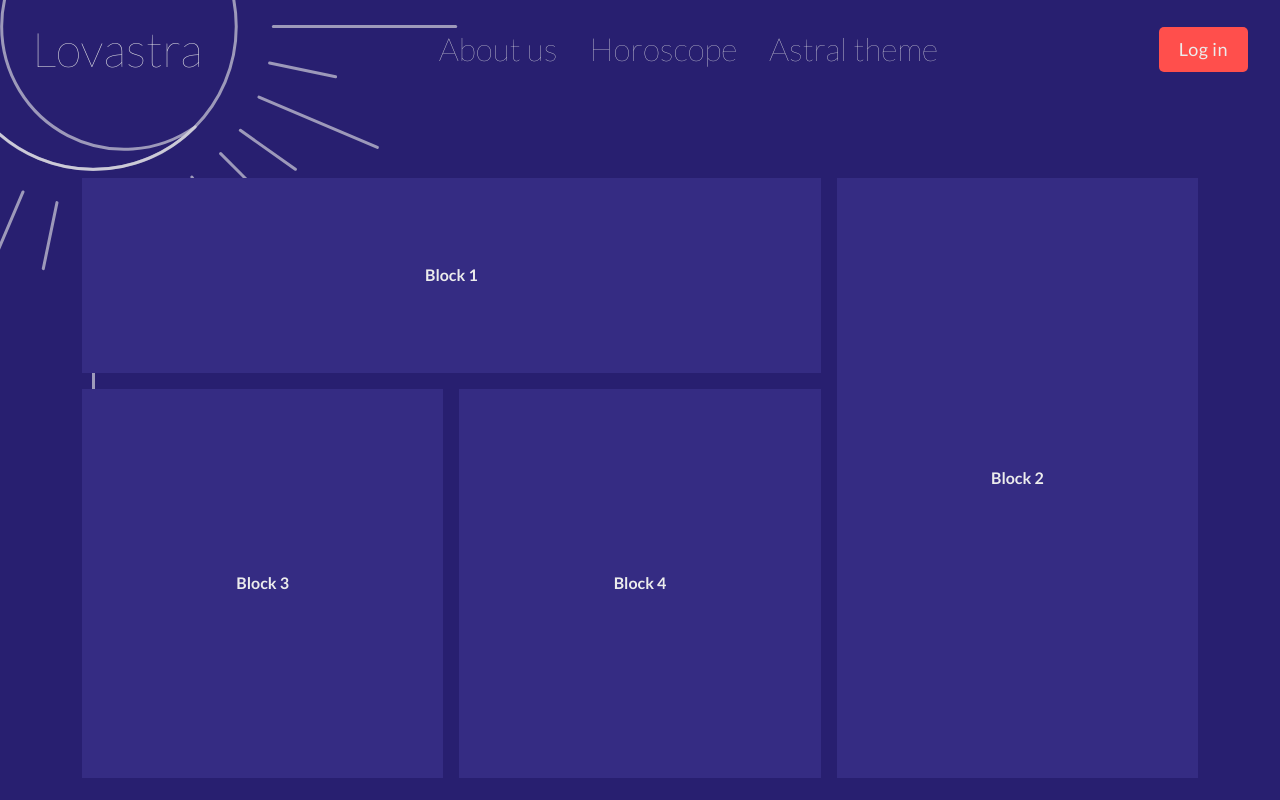
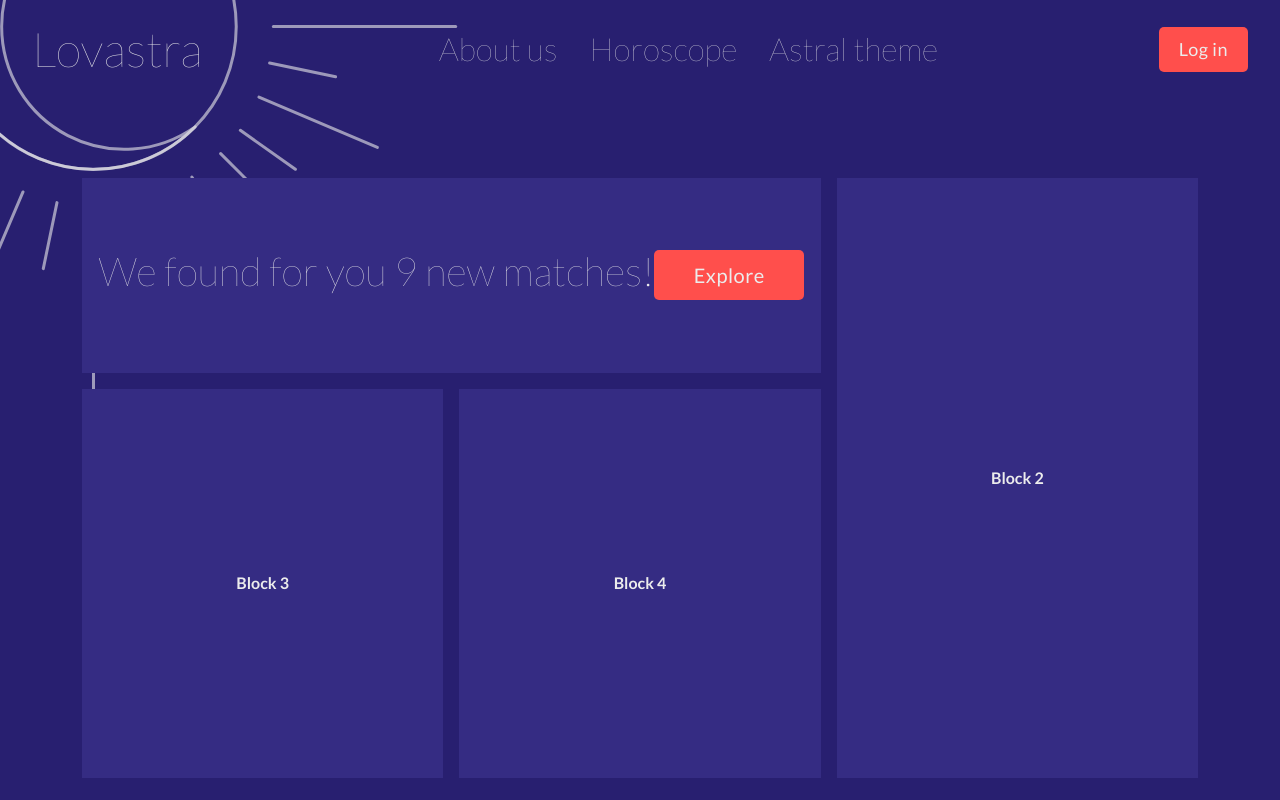
Before and after one commit to Jo-nana/lovastra, a React (Create React App) app: page /dashboard in a window 1280 px wide. Built offline with nearby package versions, Linux system fonts and the light colour scheme; no server answers.

Commit message:
filling block in dashboard

```diff
--- a/src/components/routes/dashboard/dashboard.component.jsx
+++ b/src/components/routes/dashboard/dashboard.component.jsx
@@ -1,15 +1,24 @@
 import './dashboard.styles.scss';
+import string from '../../../string';
+import Button from '../../button/button.component'
+
 
 const Dashboard = () => {
 
+  const block1String = string.dashboard.block1;
+
   return (
-<div className="container">
-  <div className="block block1">Block 1</div>
-  <div className="block block2">Block 2</div>
-  <div className="block block3">Block 3</div>
-  <div className="block block4">Block 4</div>
-</div>
-
+    <div className="container">
+      <div className="block block1">
+        <h1>{block1String.match}</h1>
+        <Button>
+          {block1String.explore}
+        </Button>
+      </div>
+      <div className="block block2">Block 2</div>
+      <div className="block block3">Block 3</div>
+      <div className="block block4">Block 4</div>
+    </div>
   )
 }
 
--- a/src/string.js
+++ b/src/string.js
@@ -87,6 +87,14 @@ const strings ={
       animals: '🐱 Animals',
       nature: '🌳 Nature'
     }
+  },
+
+  dashboard: {
+
+    block1: {
+      match: 'We found for you 9 new matches!',
+      explore: 'Explore'
+    }
   }
 }
 
```
Also changed, not shown: src/user.js (added, +20 -0 lines).
